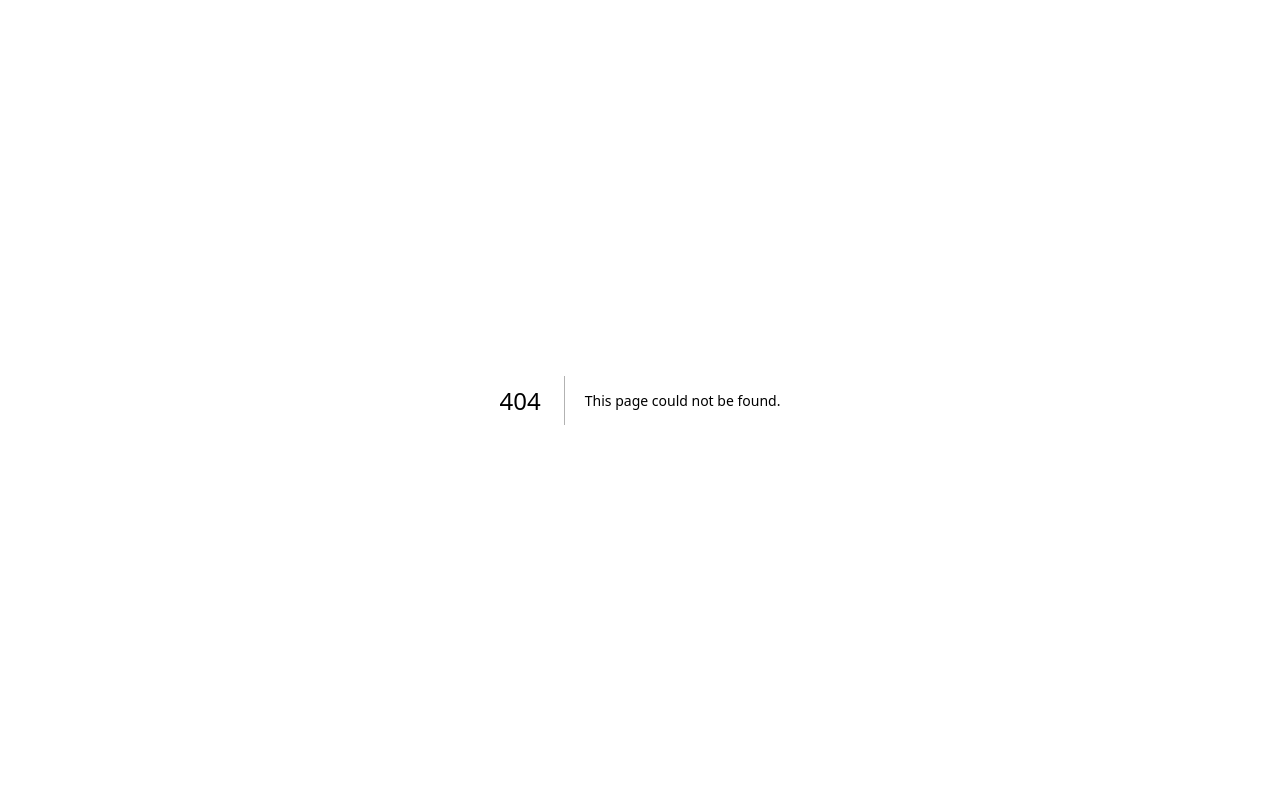
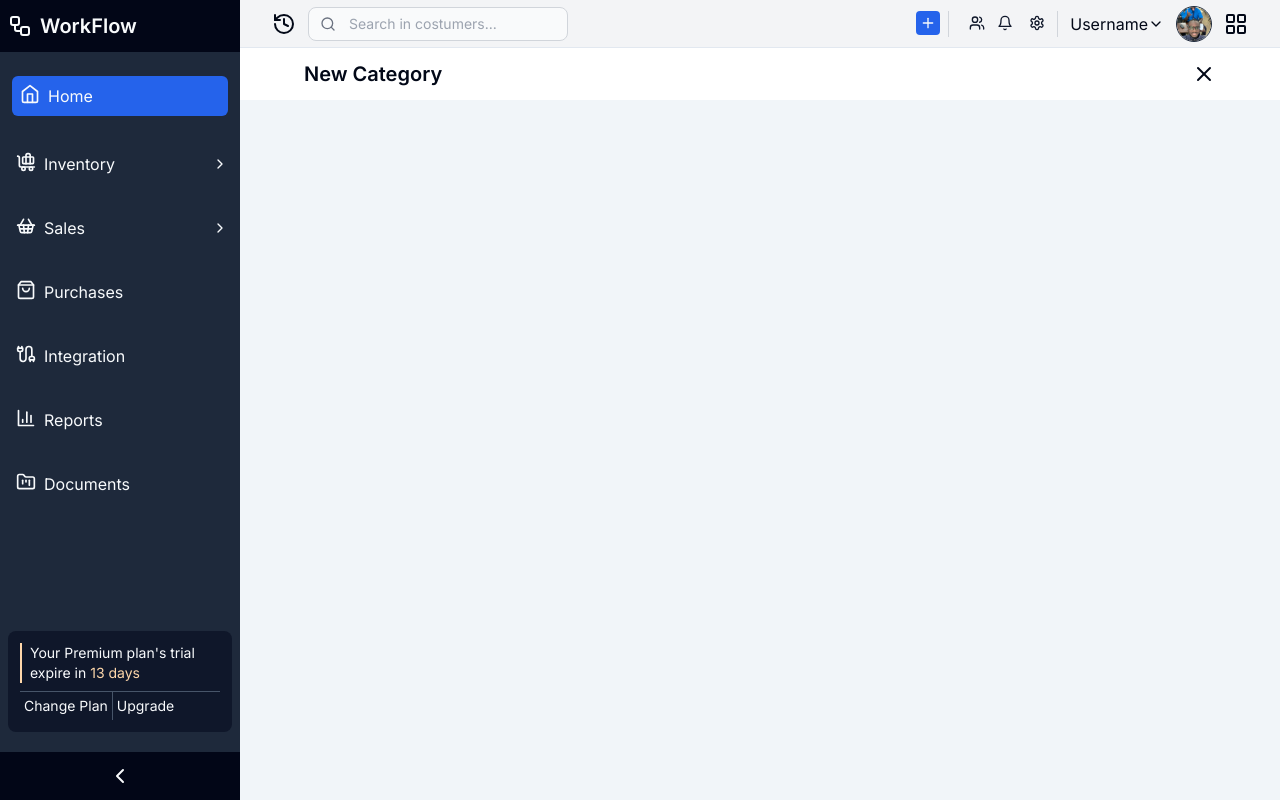
Before and after one commit to KonJud/inventory-software, a Next.js app: page /dashboard/inventory/categories/new in a window 1280 px wide. Before the commit this address had no page. Built offline with nearby package versions, Linux system fonts and the light colour scheme.

Commit message:
creation de nouvelles pages dans inventory

```diff
--- a/app/(back-office)/dashboard/inventory/brands/new/page.jsx
+++ b/app/(back-office)/dashboard/inventory/brands/new/page.jsx
@@ -0,0 +1,7 @@
+import React from 'react'
+
+export default function NewBrands() {
+  return (
+    <div>NewBrands</div>
+  )
+}
--- /dev/null
+++ b/app/(back-office)/dashboard/inventory/categories/new/page.jsx
@@ -0,0 +1,24 @@
+import React from 'react'
+import Link from 'next/link'
+
+import {
+    X
+} from 'lucide-react'
+
+export default function NewCategory() {
+  return (
+    <>
+        {/* Header */}
+        <div className='flex items-center justify-between bg-white py-3 px-16'>
+            <h2 className='text-xl font-semibold'>
+                New Category
+            </h2>
+            <Link
+                href={"#"}
+            >
+                <X />
+            </Link>
+        </div>
+    </>
+  )
+}
--- /dev/null
+++ b/app/(back-office)/dashboard/inventory/units/new/page.jsx
@@ -0,0 +1,7 @@
+import React from 'react'
+
+export default function NewUnits() {
+  return (
+    <div>NewUnits</div>
+  )
+}
--- /dev/null
+++ b/app/(back-office)/dashboard/inventory/units/page.jsx
@@ -0,0 +1,7 @@
+import React from 'react'
+
+export default function Units() {
+  return (
+    <div>Units</div>
+  )
+}
--- /dev/null
+++ b/app/(back-office)/dashboard/inventory/warehouse/new/page.jsx
@@ -0,0 +1,7 @@
+import React from 'react'
+
+export default function NewWarehouse() {
+  return (
+    <div>NewWarehouse</div>
+  )
+}
--- /dev/null
+++ b/app/(back-office)/dashboard/inventory/warehouse/page.jsx
@@ -0,0 +1,7 @@
+import React from 'react'
+
+export default function Warehouse() {
+  return (
+    <div>Warehouse</div>
+  )
+}
```
